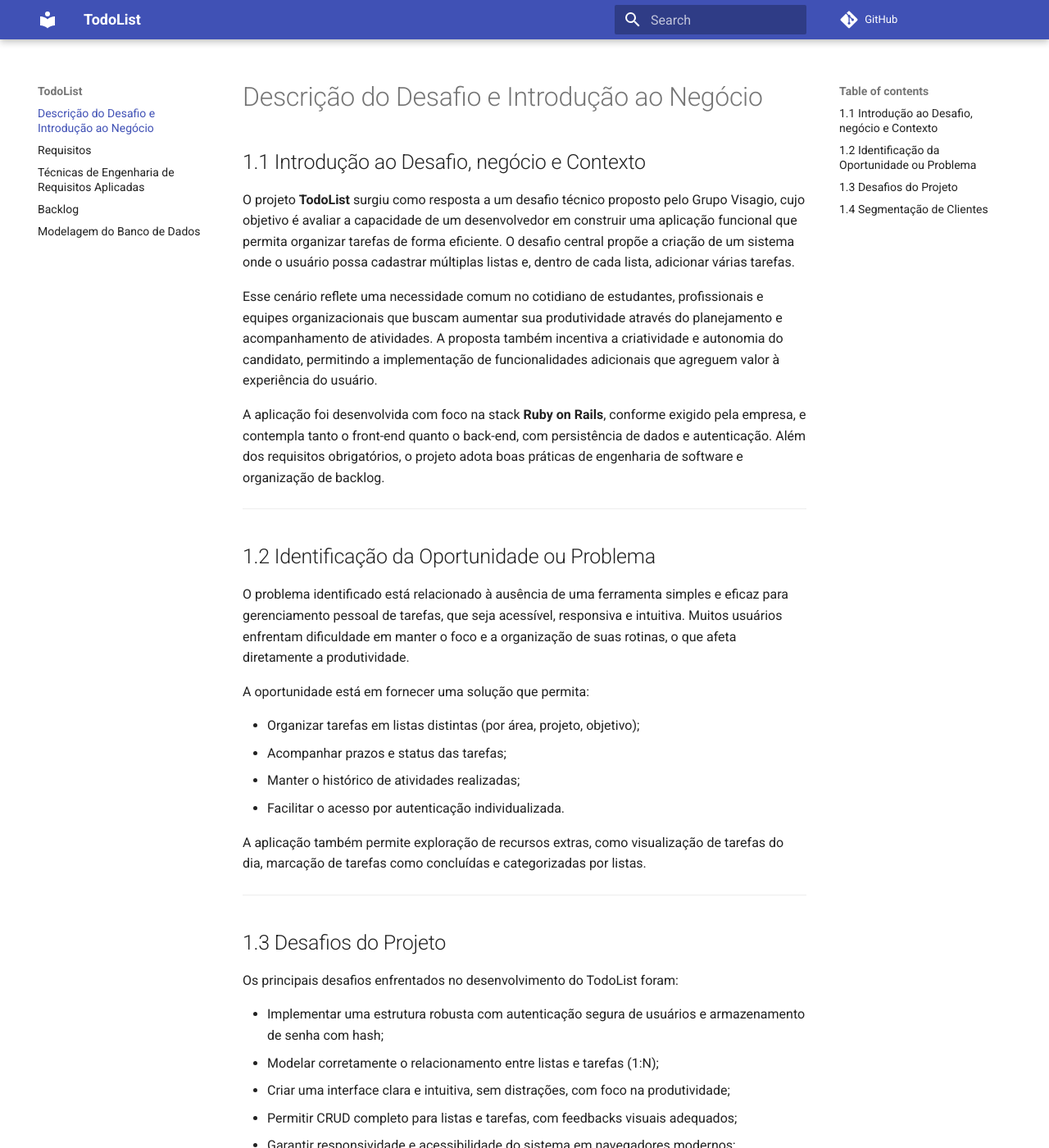
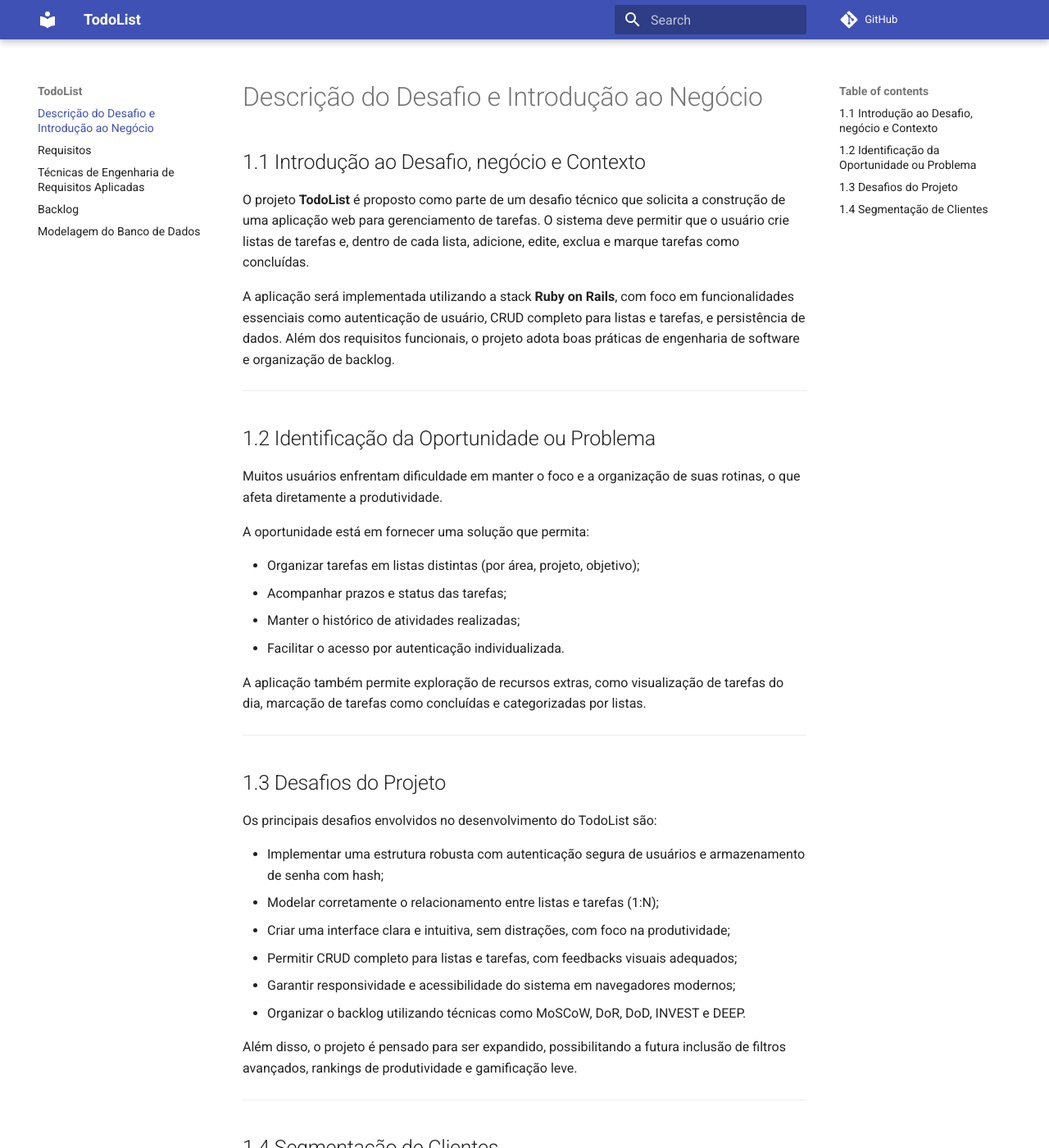
Before and after one commit to iancostag/todolist-RoR, an MkDocs documentation site: the page built from docs/index.md, in a window 1280 px wide and 1400 px high. Shown: the whole window at 82% size. Built offline with MkDocs 1.6.1 and Material for MkDocs 9.7.7, drawn with Linux system fonts in a browser that asks for light colours; comment, search, counter and statistics services are not loaded; some of the changed text lies outside the part shown.

Commit message:
Docs:Correção da homepage

```diff
--- a/docs/index.md
+++ b/docs/index.md
@@ -1,16 +1,14 @@
 ## 1.1 Introdução ao Desafio, negócio e Contexto
 
-O projeto **TodoList** surgiu como resposta a um desafio técnico proposto pelo Grupo Visagio, cujo objetivo é avaliar a capacidade de um desenvolvedor em construir uma aplicação funcional que permita organizar tarefas de forma eficiente. O desafio central propõe a criação de um sistema onde o usuário possa cadastrar múltiplas listas e, dentro de cada lista, adicionar várias tarefas.
+O projeto **TodoList** é proposto como parte de um desafio técnico que solicita a construção de uma aplicação web para gerenciamento de tarefas. O sistema deve permitir que o usuário crie listas de tarefas e, dentro de cada lista, adicione, edite, exclua e marque tarefas como concluídas.
 
-Esse cenário reflete uma necessidade comum no cotidiano de estudantes, profissionais e equipes organizacionais que buscam aumentar sua produtividade através do planejamento e acompanhamento de atividades. A proposta também incentiva a criatividade e autonomia do candidato, permitindo a implementação de funcionalidades adicionais que agreguem valor à experiência do usuário.
-
-A aplicação foi desenvolvida com foco na stack **Ruby on Rails**, conforme exigido pela empresa, e contempla tanto o front-end quanto o back-end, com persistência de dados e autenticação. Além dos requisitos obrigatórios, o projeto adota boas práticas de engenharia de software e organização de backlog.
+A aplicação será implementada utilizando a stack **Ruby on Rails**, com foco em funcionalidades essenciais como autenticação de usuário, CRUD completo para listas e tarefas, e persistência de dados. Além dos requisitos funcionais, o projeto adota boas práticas de engenharia de software e organização de backlog.
 
 ---
 
 ## 1.2 Identificação da Oportunidade ou Problema
 
-O problema identificado está relacionado à ausência de uma ferramenta simples e eficaz para gerenciamento pessoal de tarefas, que seja acessível, responsiva e intuitiva. Muitos usuários enfrentam dificuldade em manter o foco e a organização de suas rotinas, o que afeta diretamente a produtividade.
+Muitos usuários enfrentam dificuldade em manter o foco e a organização de suas rotinas, o que afeta diretamente a produtividade.
 
 A oportunidade está em fornecer uma solução que permita:
 
@@ -25,7 +23,7 @@ A aplicação também permite exploração de recursos extras, como visualizaç
 
 ## 1.3 Desafios do Projeto
 
-Os principais desafios enfrentados no desenvolvimento do TodoList foram:
+Os principais desafios envolvidos no desenvolvimento do TodoList são:
 
 - Implementar uma estrutura robusta com autenticação segura de usuários e armazenamento de senha com hash;
 - Modelar corretamente o relacionamento entre listas e tarefas (1:N);
@@ -34,7 +32,7 @@ Os principais desafios enfrentados no desenvolvimento do TodoList foram:
 - Garantir responsividade e acessibilidade do sistema em navegadores modernos;
 - Organizar o backlog utilizando técnicas como MoSCoW, DoR, DoD, INVEST e DEEP.
 
-Além disso, o projeto foi pensado para ser expandido, possibilitando a futura inclusão de filtros avançados, rankings de produtividade e gamificação leve.
+Além disso, o projeto é pensado para ser expandido, possibilitando a futura inclusão de filtros avançados, rankings de produtividade e gamificação leve.
 
 ---
 
```
